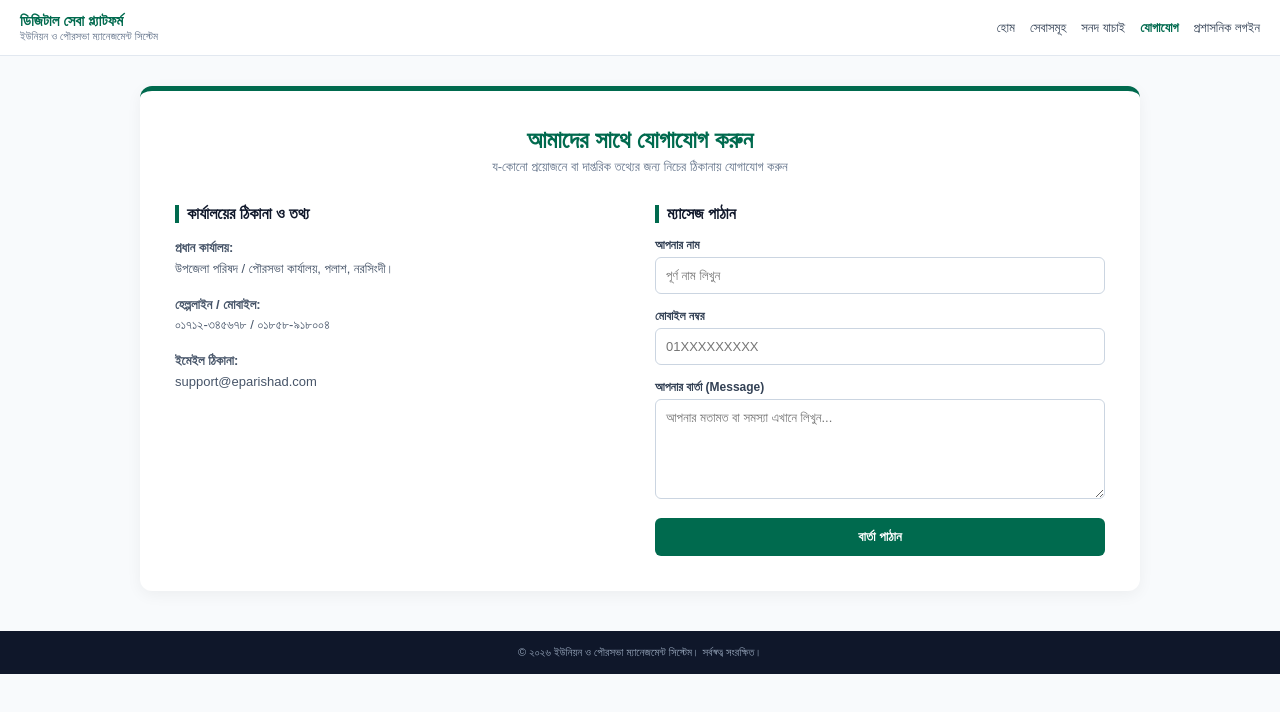
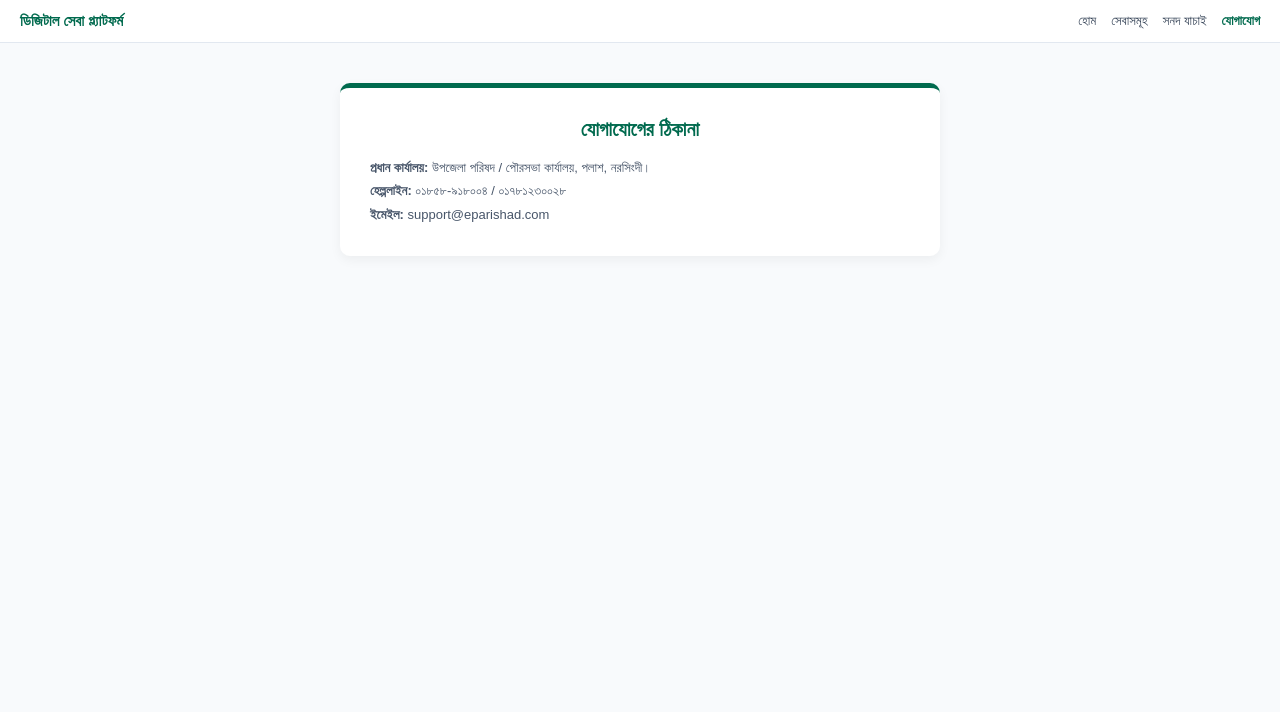
Before and after one commit to ghorashalpaurashava/digital-sonod, a plain HTML site: page contact.html in a window 1280 px wide. Drawn offline with Linux system fonts and the light colour scheme.

Commit message:
Update contact.html

```diff
--- a/contact.html
+++ b/contact.html
@@ -3,68 +3,36 @@
 <head>
     <meta charset="UTF-8">
     <meta name="viewport" content="width=device-width, initial-scale=1.0">
-    <title>যোগাযোগ - ইউনিয়ন ও পৌরসভা ম্যানেজমেন্ট সিস্টেম</title>
+    <title>যোগাযোগ - ডিজিটাল সেবা প্ল্যাটফর্ম</title>
     <style>
         * { margin: 0; padding: 0; box-sizing: border-box; font-family: 'SolaimanLipi', sans-serif; }
         body { background-color: #f8fafc; color: #1e293b; }
-        .navbar { background: #ffffff; padding: 12px 20px; display: flex; justify-content: space-between; align-items: center; border-bottom: 1px solid #e2e8f0; position: sticky; top: 0; z-index: 1000; }
-        .brand-container { display: flex; align-items: center; gap: 10px; text-decoration: none; }
-        .logo-text h1 { font-size: 15px; color: #006a4e; font-weight: bold; }
-        .logo-text p { font-size: 11px; color: #64748b; }
-        .nav-links { display: flex; gap: 15px; align-items: center; }
+        .navbar { background: #ffffff; padding: 12px 20px; display: flex; justify-content: space-between; align-items: center; border-bottom: 1px solid #e2e8f0; }
+        .brand-container { text-decoration: none; color: #006a4e; font-weight: bold; font-size: 15px; }
+        .nav-links { display: flex; gap: 15px; }
         .nav-links a { text-decoration: none; font-size: 13px; color: #334155; font-weight: 500; }
-        .container { max-width: 1000px; margin: 30px auto; background: #fff; padding: 35px; border-radius: 12px; box-shadow: 0 4px 15px rgba(0,0,0,0.05); border-top: 5px solid #006a4e; }
-        .header { text-align: center; margin-bottom: 30px; }
-        .header h2 { color: #006a4e; font-size: 24px; margin-bottom: 5px; }
-        .header p { color: #64748b; font-size: 13px; }
-        .contact-grid { display: grid; grid-template-columns: repeat(auto-fit, minmax(280px, 1fr)); gap: 30px; }
-        .contact-info h3, .contact-form h3 { font-size: 16px; color: #0f172a; margin-bottom: 15px; border-left: 4px solid #006a4e; padding-left: 8px; }
-        .info-box { margin-bottom: 15px; font-size: 13px; color: #475569; line-height: 1.6; }
-        .form-group { margin-bottom: 15px; }
-        label { display: block; font-size: 12px; font-weight: bold; margin-bottom: 5px; color: #334155; }
-        input, textarea { width: 100%; padding: 10px; border: 1px solid #cbd5e1; border-radius: 6px; font-size: 13px; }
-        textarea { resize: vertical; height: 100px; }
-        .btn-submit { background: #006a4e; color: #fff; border: none; padding: 11px 20px; font-size: 13px; font-weight: bold; border-radius: 6px; cursor: pointer; width: 100%; }
-        footer { background: #0f172a; color: #94a3b8; text-align: center; padding: 15px; font-size: 11px; margin-top: 40px; }
+        .container { max-width: 600px; margin: 40px auto; background: #fff; padding: 30px; border-radius: 10px; box-shadow: 0 4px 12px rgba(0,0,0,0.05); border-top: 5px solid #006a4e; }
+        h2 { color: #006a4e; font-size: 20px; text-align: center; margin-bottom: 15px; }
+        .info-box { font-size: 13px; color: #475569; line-height: 1.8; }
     </style>
 </head>
 <body>
     <div class="navbar">
-        <a href="index.html" class="brand-container">
-            <div class="logo-text"><h1>ডিজিটাল সেবা প্ল্যাটফর্ম</h1><p>ইউনিয়ন ও পৌরসভা ম্যানেজমেন্ট সিস্টেম</p></div>
-        </a>
+        <a href="index.html" class="brand-container">ডিজিটাল সেবা প্ল্যাটফর্ম</a>
         <div class="nav-links">
             <a href="index.html">হোম</a>
             <a href="services.html">সেবাসমূহ</a>
             <a href="verify.html">সনদ যাচাই</a>
-            <a href="contact.html" style="color: #006a4e; font-weight: bold;">যোগাযোগ</a>
-            <a href="login.html">প্রশাসনিক লগইন</a>
+            <a href="contact.html" style="color:#006a4e; font-weight:bold;">যোগাযোগ</a>
         </div>
     </div>
-
     <div class="container">
-        <div class="header">
-            <h2>আমাদের সাথে যোগাযোগ করুন</h2>
-            <p>য-কোনো প্রয়োজনে বা দাপ্তরিক তথ্যের জন্য নিচের ঠিকানায় যোগাযোগ করুন</p>
-        </div>
-        <div class="contact-grid">
-            <div class="contact-info">
-                <h3>কার্যালয়ের ঠিকানা ও তথ্য</h3>
-                <div class="info-box"><strong>প্রধান কার্যালয়:</strong><br>উপজেলা পরিষদ / পৌরসভা কার্যালয়, পলাশ, নরসিংদী।</div>
-                <div class="info-box"><strong>হেল্পলাইন / মোবাইল:</strong><br>০১৭১২-৩৪৫৬৭৮ / ০১৮৫৮-৯১৮০০৪</div>
-                <div class="info-box"><strong>ইমেইল ঠিকানা:</strong><br>support@eparishad.com</div>
-            </div>
-            <div class="contact-form">
-                <h3>ম্যাসেজ পাঠান</h3>
-                <form onsubmit="event.preventDefault(); alert('আপনার বার্তাটি সফলভাবে পাঠানো হয়েছে। ধন্যবাদ!');">
-                    <div class="form-group"><label>আপনার নাম</label><input type="text" placeholder="পূর্ণ নাম লিখুন" required></div>
-                    <div class="form-group"><label>মোবাইল নম্বর</label><input type="text" placeholder="01XXXXXXXXX" required></div>
-                    <div class="form-group"><label>আপনার বার্তা (Message)</label><textarea placeholder="আপনার মতামত বা সমস্যা এখানে লিখুন..." required></textarea></div>
-                    <button type="submit" class="btn-submit">বার্তা পাঠান</button>
-                </form>
-            </div>
+        <h2>যোগাযোগের ঠিকানা</h2>
+        <div class="info-box">
+            <strong>প্রধান কার্যালয়:</strong> উপজেলা পরিষদ / পৌরসভা কার্যালয়, পলাশ, নরসিংদী।<br>
+            <strong>হেল্পলাইন:</strong> ০১৮৫৮-৯১৮০০৪ / ০১৭৮১২৩০০২৮<br>
+            <strong>ইমেইল:</strong> support@eparishad.com
         </div>
     </div>
-    <footer><p>&copy; ২০২৬ ইউনিয়ন ও পৌরসভা ম্যানেজমেন্ট সিস্টেম। সর্বস্বত্ব সংরক্ষিত।</p></footer>
 </body>
 </html>
```
